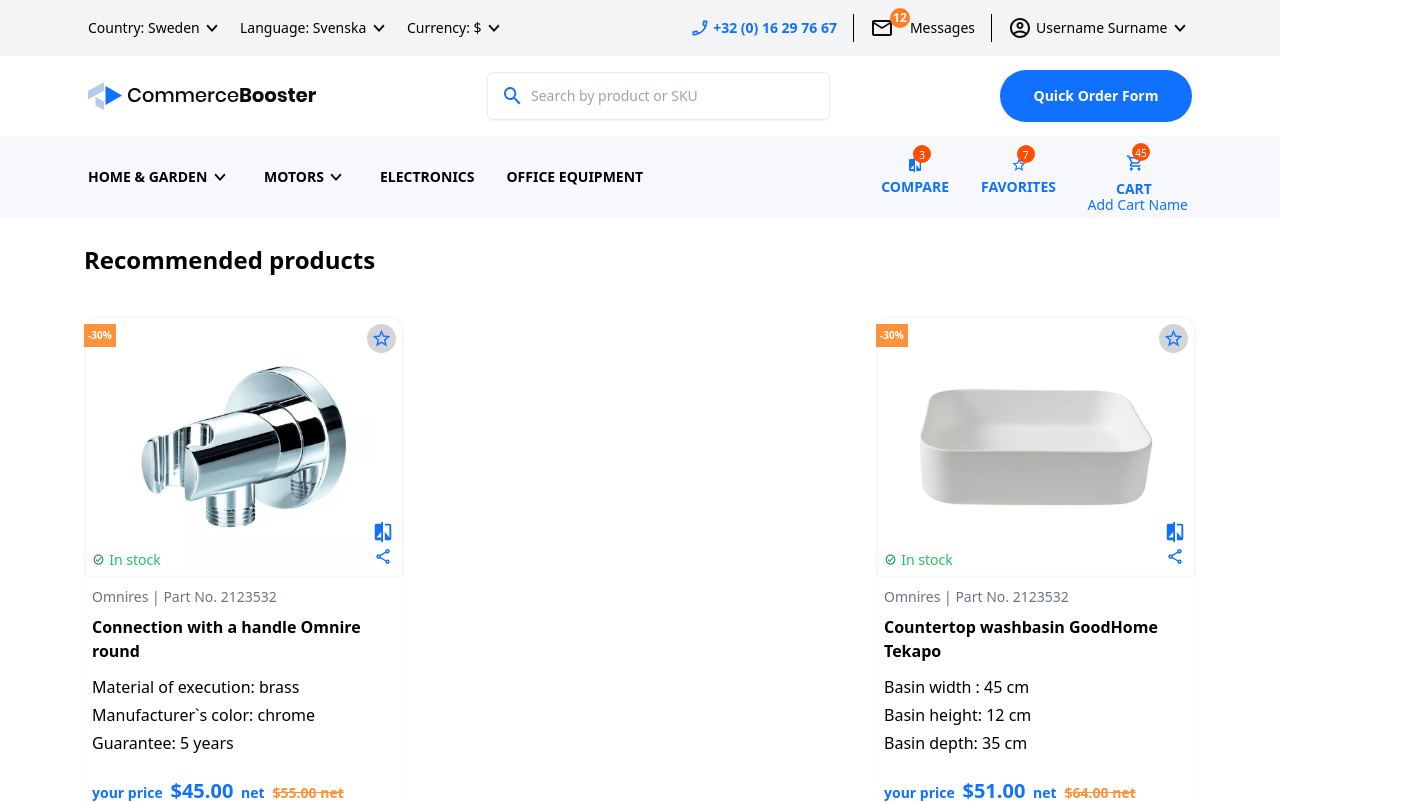
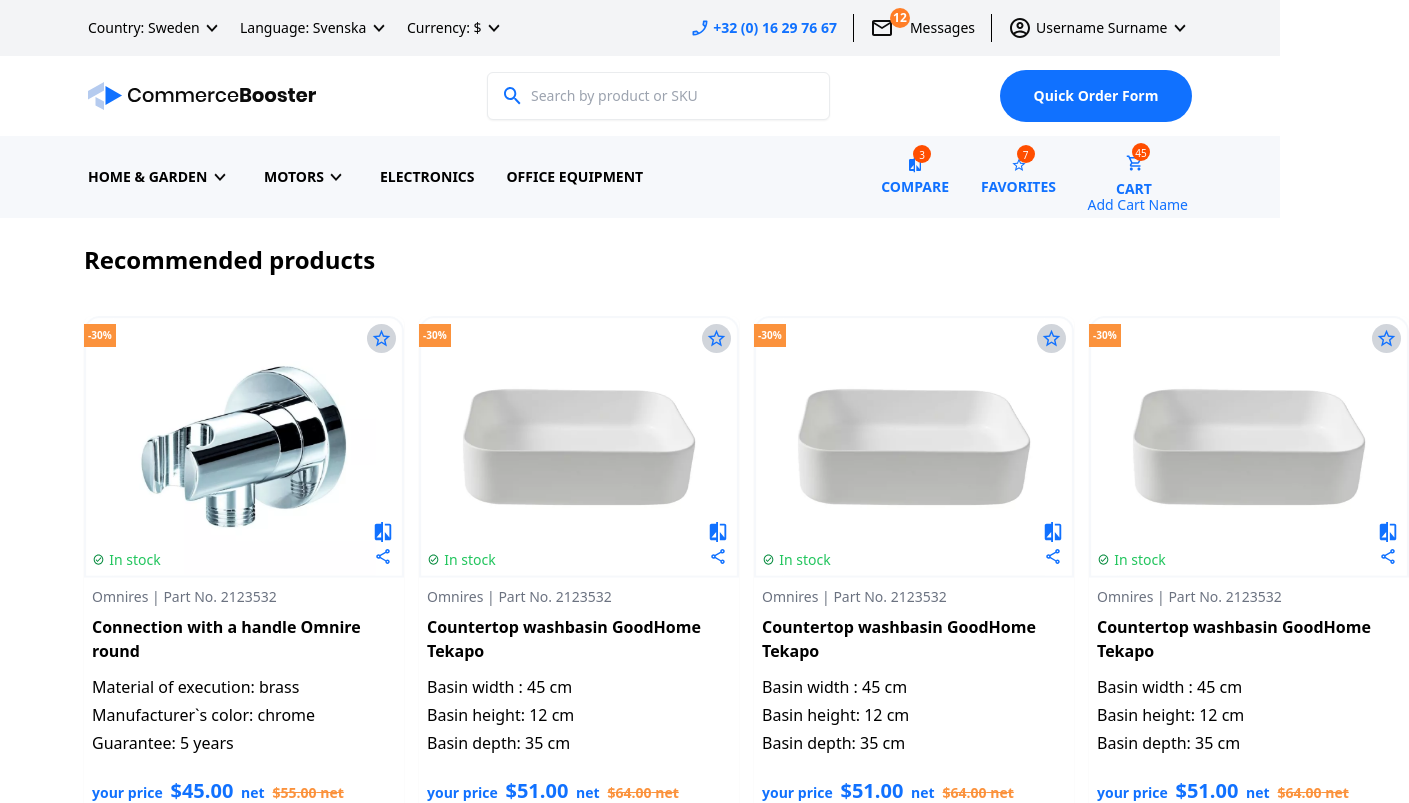
Before and after one commit to darshanbajgain/commerce-booster, a React (Vite) app: page / in a window 1280 px wide. Shown: the top 803 px of the page, 1409 px wide, since content can reach past the window. Built offline with nearby package versions, Linux system fonts and the light colour scheme.

Commit message:
refactor; cards updated

```diff
--- a/src/component/RecommendedProducts/MobileCards.jsx
+++ b/src/component/RecommendedProducts/Cards.jsx
@@ -6,7 +6,7 @@
 import blueArrowDown from "../../assets/recommended_section/bluevarrow.svg"
 
 
-const MobileCards = ({ product }) => {
+const Cards = ({ product }) => {
 
     return (
 
@@ -72,4 +72,4 @@
     )
 }
 
-export default MobileCards
+export default Cards
--- a/src/component/RecommendedProducts/RecommenedProduct.jsx
+++ b/src/component/RecommendedProducts/RecommenedProduct.jsx
@@ -1,4 +1,4 @@
-import MobileCards from "./MobileCards"
+import Cards from "./Cards"
 import productImage1 from "../../assets/recommended_section/product-image-1.png";
 import productImage2 from "../../assets/recommended_section/product-image-2.png";
 // import pointRightArrow from "../../assets/recommended_section/rightarrow.svg"
@@ -35,7 +35,37 @@
             price: "51.00",
             originalPrice: "64.00",
             image: productImage2
+        },
+
+        {
+            id: 3,
+            discount: "-30%",
+            stockStatus: "In stock",
+            partNumber: "Omnires | Part No. 2123532",
+            name: "Countertop washbasin GoodHome Tekapo",
+            feat1: "Basin width : 45 cm",
+            feat2: "Basin height: 12 cm",
+            feat3: "Basin depth: 35 cm",
+            price: "51.00",
+            originalPrice: "64.00",
+            image: productImage2
+        },
+
+        {
+            id: 4,
+            discount: "-30%",
+            stockStatus: "In stock",
+            partNumber: "Omnires | Part No. 2123532",
+            name: "Countertop washbasin GoodHome Tekapo",
+            feat1: "Basin width : 45 cm",
+            feat2: "Basin height: 12 cm",
+            feat3: "Basin depth: 35 cm",
+            price: "51.00",
+            originalPrice: "64.00",
+            image: productImage2
         }
+
+
 
     ];
 
@@ -49,7 +79,7 @@
             <div className="flex justify-between gap-[15px] p-[15px] lg:p-0 ">
                 {
                     products.map((product) => (
-                        <MobileCards key={product.id} product={product} />
+                        <Cards key={product.id} product={product} />
                     ))
                 }
             </div>
```
